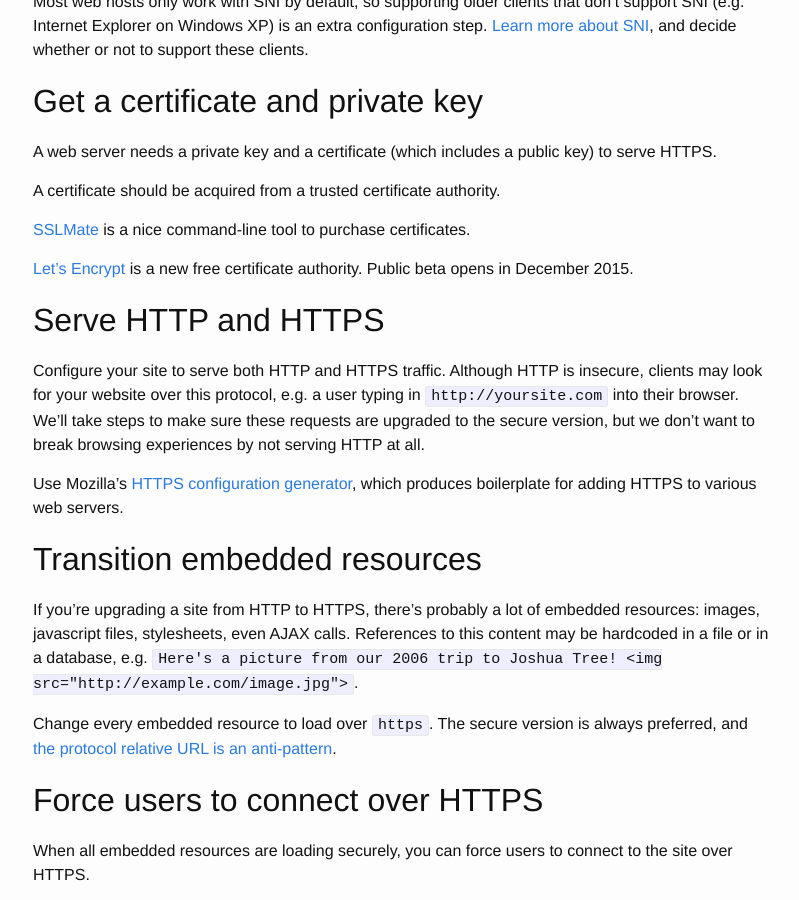
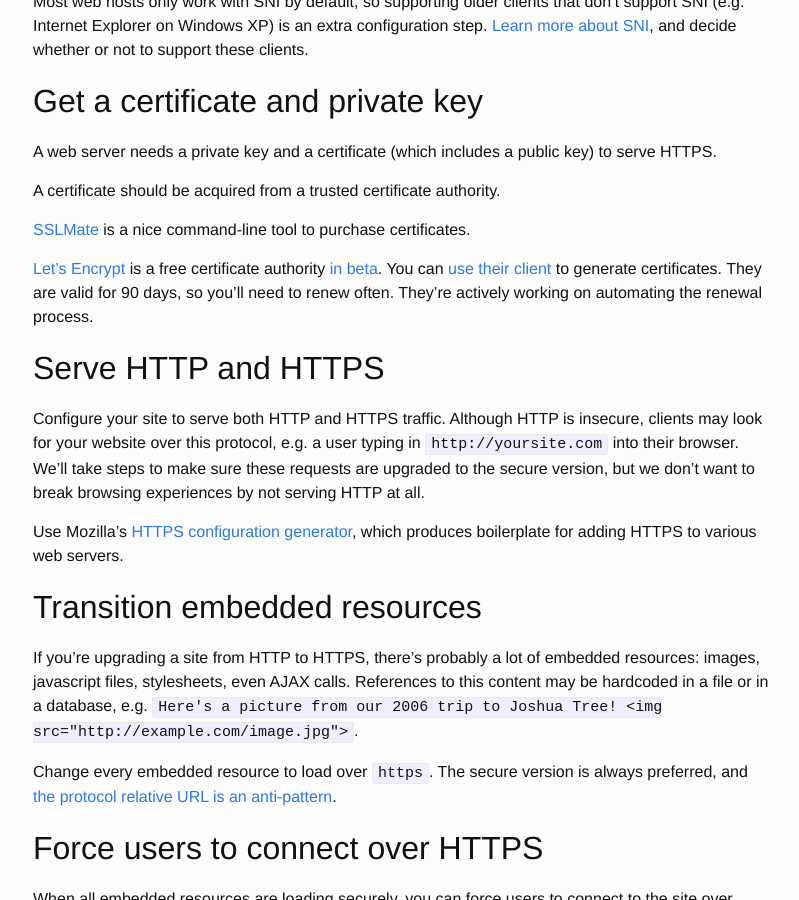
Before and after one commit to ericandrewlewis/say-yes-to-https, a Jekyll site: the page built from setup-https.md, in a window 1280 px wide and 900 px high, scrolled down 348 px. Shown: the whole window, without its empty margins (237-1036 px from the left). Built offline with Jekyll 4.4.1, drawn with Linux system fonts in a browser that asks for light colours.

Commit message:
Let's Encrypt is in public beta

```diff
--- a/setup-https.md
+++ b/setup-https.md
@@ -19,7 +19,7 @@ A certificate should be acquired from a trusted certificate authority.
 
 [SSLMate](https://sslmate.com/) is a nice command-line tool to purchase certificates.
 
-[Let's Encrypt](https://letsencrypt.org) is a new free certificate authority. Public beta opens in December 2015.
+[Let's Encrypt](https://letsencrypt.org) is a free certificate authority [in beta](https://letsencrypt.org/2015/12/03/entering-public-beta.html). You can [use their client](https://letsencrypt.org/howitworks/) to generate certificates. They are valid for 90 days, so you'll need to renew often. They're actively working on automating the renewal process.
 
 ## Serve HTTP and HTTPS
 
```
